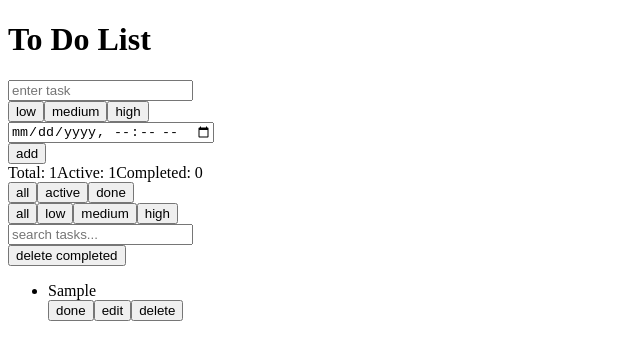
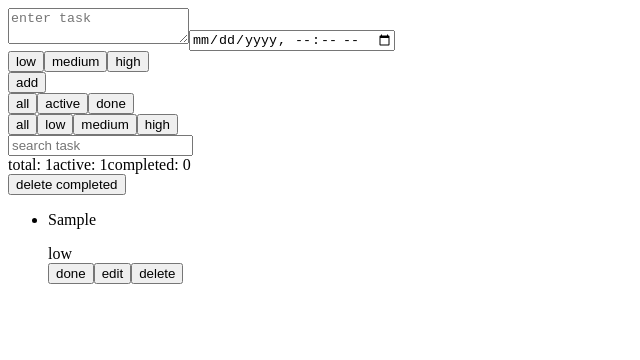
Before and after one commit to glovas96/to-do-list, a React (Vite) app: page / in a window 1280 px wide. Both pictures are taken after typing "Sample" into the empty fields and a click on the button "add". Shown: the top 360 px of the page, without its empty margins (0-640 px from the left). Built offline with nearby package versions, Linux system fonts and the light colour scheme.

Commit message:
Add app.scss

```diff
--- a/package.json
+++ b/package.json
@@ -22,6 +22,7 @@
     "eslint-plugin-react-hooks": "^7.0.1",
     "eslint-plugin-react-refresh": "^0.4.24",
     "globals": "^16.5.0",
+    "sass-embedded": "^1.96.0",
     "vite": "^7.2.4"
   }
 }
--- a/src/App.jsx
+++ b/src/App.jsx
@@ -1,4 +1,5 @@
 import { useState, useEffect } from "react";
+
 
 function App() {
   // tasks state
@@ -33,7 +34,7 @@ function App() {
 
   // add task
   const addTask = () => {
-    if (input.trim() === "") return; // skip empty input
+    if (input.trim() === "") return;
     setTasks([
       ...tasks,
       {
@@ -41,11 +42,11 @@ function App() {
         text: input,
         completed: false,
         priority: priorityInput,
-        deadline: deadlineInput // add deadline to task
+        deadline: deadlineInput
       }
     ]);
-    setInput(""); // clear input
-    setDeadlineInput(""); // reset deadline input after adding
+    setInput("");
+    setDeadlineInput("");
   };
 
   // toggle task status
@@ -64,21 +65,23 @@ function App() {
 
   // start editing mode
   const startEdit = (task) => {
-    setEditingId(task.id); // "currently editing"
-    setEditingText(task.text); // show text inside input
-    setEditingDeadline(task.deadline || ""); // set deadline or empty
+    setEditingId(task.id);
+    setEditingText(task.text);
+    setEditingDeadline(task.deadline || "");
   };
 
   // save edited text
   const saveEdit = (id) => {
     setTasks(
       tasks.map((task) =>
-        task.id === id ? { ...task, text: editingText, deadline: editingDeadline } : task
+        task.id === id
+          ? { ...task, text: editingText, deadline: editingDeadline }
+          : task
       )
     );
-    setEditingId(null); // exit editing mode
-    setEditingText(""); // clear temporary text
-    setEditingDeadline(""); // reset deadline
+    setEditingId(null);
+    setEditingText("");
+    setEditingDeadline("");
   };
 
   // clear all completed tasks
@@ -88,8 +91,6 @@ function App() {
 
   // filter by status + search query + priority
   const filteredTasks = tasks.filter((task) => {
-
-    // check status
     const matchesFilter =
       filter === "active"
         ? !task.completed
@@ -97,170 +98,178 @@ function App() {
           ? task.completed
           : true;
 
-    // check search
     const matchesSearch = task.text
       .toLowerCase()
       .includes(searchQuery.toLowerCase());
 
-    // check priority
     const matchesPriority =
       priorityFilter === "all" ? true : task.priority === priorityFilter;
 
-    // all must match
     return matchesFilter && matchesSearch && matchesPriority;
   });
 
   // function to check if deadline is expired
   const isExpired = (deadline) => {
-    if (!deadline) return false; // no deadline means not expired
+    if (!deadline) return false;
     return new Date(deadline) < new Date();
   };
 
   return (
     <div className="container">
-      {/* Column 1: input for new tasks */}
+      {/* column 1 */}
       <div className="column">
-        {/* app title */}
-        <h1>To Do List</h1>
-
-        {/* input task field */}
-        <input
+        {/* task */}
+        <div className="task">
+          <textarea
+            className="textarea"
             value={input}
             onChange={(e) => setInput(e.target.value)}
             placeholder="enter task"
           />
 
-        {/* task priority */}
-        <div>
-          <button onClick={() => setPriorityInput("low")}> low </button>
-
-          <button onClick={() => setPriorityInput("medium")}> medium </button>
-
-          <button onClick={() => setPriorityInput("high")}> high </button>
-        </div>
-
-        {/* deadline input field */}
           <input
+            className="date-input"
             type="datetime-local"
             value={deadlineInput}
             onChange={(e) => setDeadlineInput(e.target.value)}
           />
 
-        {/* add task button */}
-        <div>
-          <button onClick={addTask}>add</button>
-        </div>
+          <div className="buttons-priority">
+            <button className="button" onClick={() => setPriorityInput('low')}>low</button>
+            <button className="button" onClick={() => setPriorityInput('medium')}>medium</button>
+            <button className="button" onClick={() => setPriorityInput('high')}>high</button>
           </div>
 
-      {/* Column 2: filters, search */}
-      <div className="column">
-        {/* counters */}
-        <div>
-          <span>Total: {totalCount}</span>
-          <span>Active: {activeCount}</span>
-          <span>Completed: {completedCount}</span>
+          <button className="button-add" onClick={addTask}>add</button>
         </div>
 
-        {/* filter buttons */}
-        <div>
-          <button onClick={() => setFilter("all")}>all</button>
-          <button onClick={() => setFilter("active")}>active</button>
-          <button onClick={() => setFilter("completed")}>done</button>
+        {/* filter */}
+        <div className="filter">
+          <div className="buttons-status">
+            <button className="button" onClick={() => setFilter("all")}>all</button>
+            <button className="button" onClick={() => setFilter("active")}>active</button>
+            <button className="button" onClick={() => setFilter("completed")}>done</button>
           </div>
 
-        {/* priority filter buttons */}
-        <div>
+          <div className="buttons-priority">
             <button onClick={() => setPriorityFilter("all")}>all</button>
             <button onClick={() => setPriorityFilter("low")}>low</button>
             <button onClick={() => setPriorityFilter("medium")}>medium</button>
             <button onClick={() => setPriorityFilter("high")}>high</button>
           </div>
 
-        {/* search input */}
           <input
             type="text"
-          placeholder="search tasks..."
+            className="search-input"
+            placeholder="search task"
             value={searchQuery}
             onChange={(e) => setSearchQuery(e.target.value)}
           />
         </div>
-
-      {/* Column 3: tasks list */}
-      <div className="column">
-
-        {/* button to clear completed tasks */}
-        <div>
-          <button onClick={clearCompleted}>delete completed</button>
       </div>
 
-        <ul>
-          {filteredTasks.map((task) => (
-            <li key={task.id}>
-              {editingId !== task.id ? (
-                <div>
-                  {/* normal mode */}
-                  {/* task text */}
-                  <div>
-                    <span style={{ textDecoration: task.completed ? "line-through" : "none" }}>
-                      {task.text}
-                    </span>
+      {/* column 2 */}
+      <div className="column">
+        {/* counter list*/}
+        <div className="counter-list">
+          <span className="counter-item">total: {totalCount}</span>
+          <span className="counter-item">active: {activeCount}</span>
+          <span className="counter-item">completed: {completedCount}</span>
         </div>
 
-                  {/* show deadline if exists */}
+        <button className="button-clear" onClick={clearCompleted}>delete completed</button>
+
+
+        {/* task list */}
+        <ul className="task-list">
+          {filteredTasks.map((task) => (
+            <li className="item" key={task.id}>
+              {editingId !== task.id ? (
+                <>
+                  {/* item-title */}
+                  <p className="item-title">{task.text}</p>
+                  {/* item-header */}
+                  <div className="item-header">
+                    {/* item-label */}
+                    <span className="item-label"> {task.priority}</span>
+                    {/* item-deadline */}
                     {task.deadline && (
-                    <div>
-                      <small>{new Date(task.deadline).toLocaleString()}</small>
+                      <span className="item-deadline">
+                        {new Date(task.deadline).toLocaleString()}
+                      </span>
+                    )}
                   </div>
-                  )}
 
-                  {/* buttons */}
-                  <div>
-                    <button onClick={() => toggleTask(task.id)}>done</button>
-                    <button onClick={() => startEdit(task)}>edit</button>
-                    <button onClick={() => deleteTask(task.id)}>delete</button>
+                  <div className="buttons-action">
+                    <button className="button-action" onClick={() => toggleTask(task.id)}>done</button>
+                    <button className="button-action" onClick={() => startEdit(task)}>edit</button>
+                    <button className="button-action" onClick={() => deleteTask(task.id)}>delete</button>
                   </div>
-                </div>
+                </>
               ) : (
                 <>
                   {/* editing mode */}
-                  {/* input field for editing */}
-                  <input
+                  <textarea
+                    className="textarea"
                     value={editingText}
                     onChange={(e) => setEditingText(e.target.value)}
                   />
 
-                  {/* priority button for editing */}
-                  <div>
-                    <button onClick={() =>
-                      setTasks(tasks.map(t =>
-                        t.id === task.id ? { ...t, priority: "low" } : t
-                      ))
-                    }>low</button>
-
-                    <button onClick={() =>
-                      setTasks(tasks.map(t =>
-                        t.id === task.id ? { ...t, priority: "medium" } : t
-                      ))
-                    }>medium</button>
-
-                    <button onClick={() =>
-                      setTasks(tasks.map(t =>
-                        t.id === task.id ? { ...t, priority: "high" } : t
-                      ))
-                    }>high</button>
-                  </div>
-
-                  {/* deadline input for editing */}
                   <input
+                    className="date-input"
                     type="datetime-local"
                     value={editingDeadline}
                     onChange={(e) => setEditingDeadline(e.target.value)}
                   />
 
-                  {/* save button */}
-                  <div>
-                    <button onClick={() => saveEdit(task.id)}>save</button>
+                  <div className="buttons-priority">
+                    <button
+                      className="button"
+                      onClick={() =>
+                        setTasks(
+                          tasks.map(t =>
+                            t.id === task.id
+                              ? { ...t, priority: "low" }
+                              : t
+                          )
+                        )
+                      }
+                    >
+                      Low
+                    </button>
+
+                    <button
+                      className="button"
+                      onClick={() =>
+                        setTasks(
+                          tasks.map(t =>
+                            t.id === task.id
+                              ? { ...t, priority: "medium" }
+                              : t
+                          )
+                        )
+                      }
+                    >
+                      Medium
+                    </button>
+
+                    <button
+                      className="button"
+                      onClick={() =>
+                        setTasks(
+                          tasks.map(t =>
+                            t.id === task.id
+                              ? { ...t, priority: "high" }
+                              : t
+                          )
+                        )
+                      }
+                    >
+                      High
+                    </button>
                   </div>
+
+                  <button className="button-save" onClick={() => saveEdit(task.id)}>save</button>
                 </>
               )}
             </li>
@@ -271,4 +280,4 @@ function App() {
   );
 }
 
-export default App
+export default App;
--- /dev/null
+++ b/src/styles/app.scss
@@ -0,0 +1,13 @@
+* {
+  box-sizing: border-box;
+  margin: 0;
+  padding: 0;
+}
+
+.container {
+  display: flex;
+}
+
+.column {
+  flex: 1;
+}
```
Also changed, not shown: 1 other file (tests, documents, lock files or other folders). Lines whose indentation alone changed are shown as unchanged.
